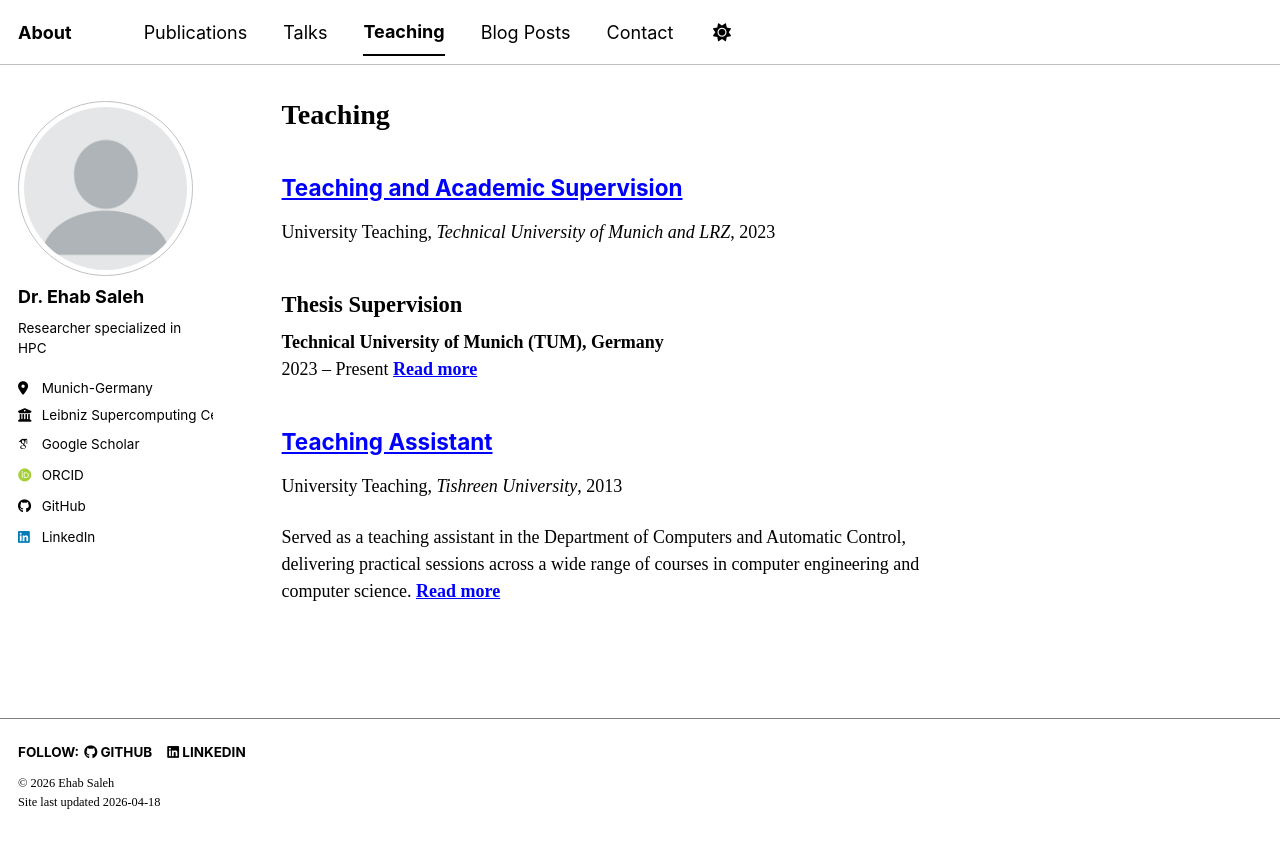
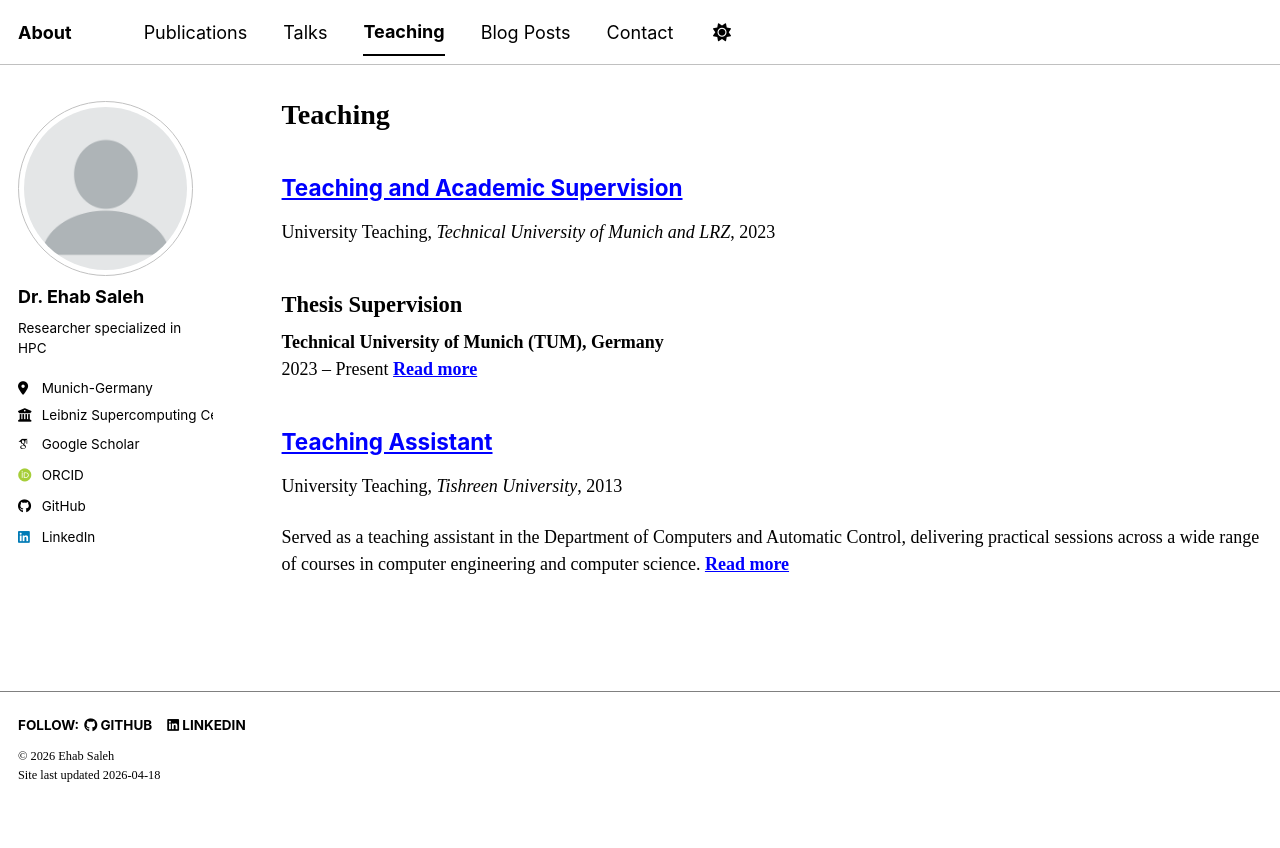
Before and after one commit to ehabosaleh/ehabosaleh.github.io, a Jekyll site: the page built from _pages/teaching.html, in a window 1280 px wide. Shown: the top 848 px of the page. Built offline with Jekyll 4.4.1, drawn with Linux system fonts in a browser that asks for light colours; some web fonts are replaced; a script bundle is joined from its source files by our own code; library files that are not in the unit come from our copies.

Commit message:
Update font size and sidebar width variables

```diff
--- a/_sass/_themes.scss
+++ b/_sass/_themes.scss
@@ -7,7 +7,7 @@
    ========================================================================== */
 
 /* Used to set the size for <em> */
-$doc-font-size              : 12;
+$doc-font-size              : 14;
 
 /* Paragraph indention */
 $paragraph-indent           : false; // true, false (default)
@@ -60,8 +60,8 @@
    ========================================================================== */
 
 $right-sidebar-width-narrow : auto;
-$right-sidebar-width        : 300px;
-$right-sidebar-width-wide   : 300px;
+$right-sidebar-width        : auto;
+$right-sidebar-width-wide   : auto;
 
 $susy: (
     columns: 12,
```
